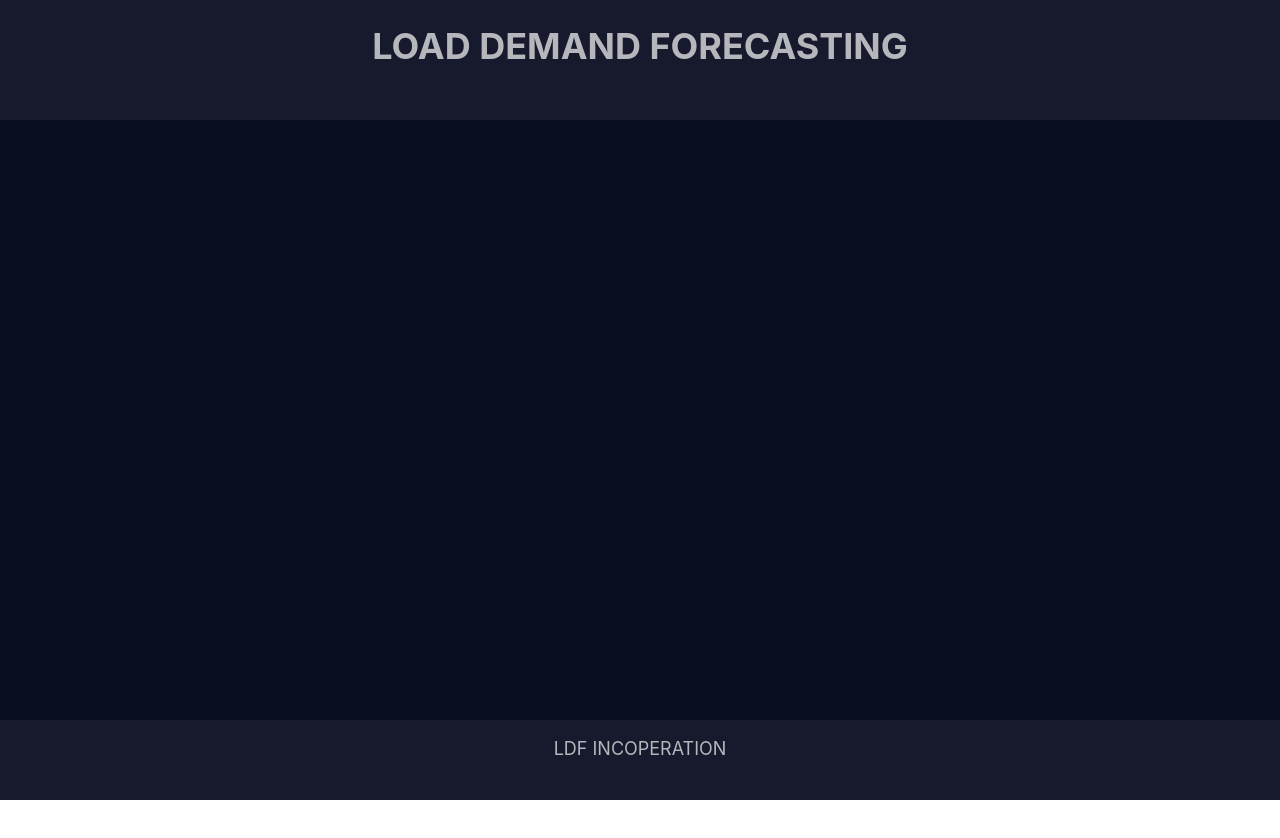
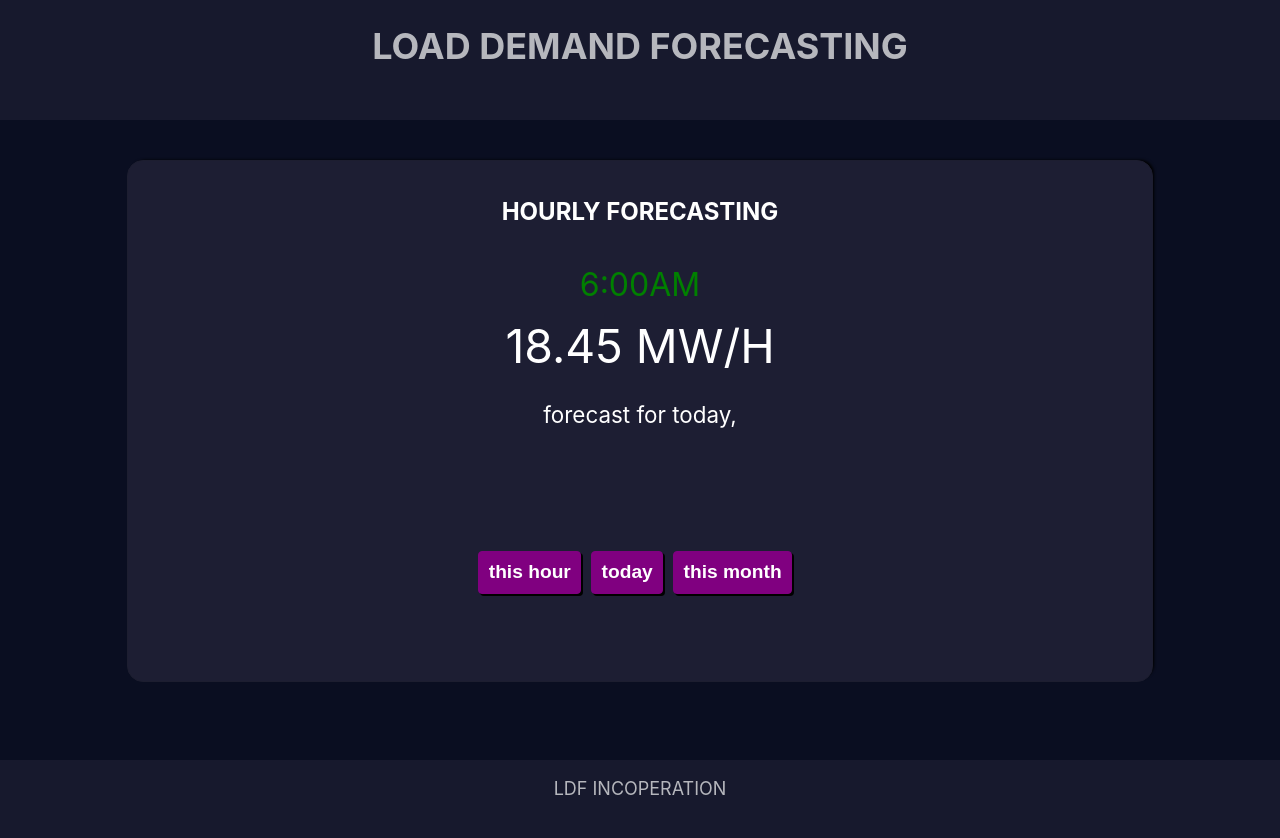
Before and after one commit to abdulmalikgh/electrical-load-forecasting, a React (Create React App) app: page / in a window 1280 px wide. Before the commit the page ends 800 px from the top, so only its background shows below. Built offline with nearby package versions, Linux system fonts and the light colour scheme.

Commit message:
Load component

```diff
--- a/src/App.css
+++ b/src/App.css
@@ -22,3 +22,64 @@
 .App-main{
   height:75vh;
 }
+/* --- Hourly load forecasting -------*/
+.load-forecasting{
+  height:65vh;
+  width:80vw;
+  background-color:#1D1E33;
+  display:flex;
+  flex-direction: column;
+  margin-right: auto;
+  margin-left: auto;
+  margin-top:5vh;
+  border: 1px solid rgb(29, 30, 48);
+  border-radius:1em;
+  box-shadow: 3px -2px 3px -2px black;
+}
+/*----- forecasting header ------*/
+.forecasting-header{
+  height:calc(20% - 1em);
+  padding-top:1em;
+}
+.forecasting-header h2{
+  color:white;
+  text-transform: uppercase;
+  font-size: 1.5em;
+}
+/*---- forecasting forecast----*/
+.forecasting-forecast{
+  height:50%;
+}
+.time {
+  color:green;
+  font-size: 2em;
+  padding:0px;
+  margin:0px;
+}
+.actual-load-forecasted{
+  color:white;
+  font-size:2.9em;
+  margin: .2em;
+  padding:.1em;
+}
+.description{
+  color:white;
+  font-size:1.4em;
+}
+/* ----- forecasting-type -----*/
+.forecasting-type{
+height: 20%;
+padding-top:1em;
+}
+.forecasting-type button{
+  background-color: purple;
+  color:white;
+  font-size: 1.2em;
+  font-weight: bolder;
+  padding:.5em;
+  margin: .5em .5em .5em 0;
+  border:1px solid purple;
+  box-shadow: 2px 2px black;
+  -webkit-box-shadow:2px 2px black;
+  border-radius:4px;
+}
--- a/src/App.js
+++ b/src/App.js
@@ -2,6 +2,7 @@ import React, { Component } from 'react';
 import './App.css';
 import Header from './Header';
 import Footer from './Footer';
+import ShortTerm from './loadComponent/ShortTerm'
 
 class App extends Component{
   render() {
@@ -11,7 +12,7 @@ class App extends Component{
          <Header />
         </header>
         <main className='App-main'>
-
+         <ShortTerm />
         </main>
         <footer className='App-footer'>
           <Footer />
--- /dev/null
+++ b/src/loadComponent/ShortTerm.js
@@ -0,0 +1,24 @@
+import React, { Component } from 'react';
+class ShortTerm extends Component {
+    render(){
+      return (
+          <div className='load-forecasting'>
+           <div className='forecasting-header'>
+              <h2>hourly forecasting</h2>
+           </div>
+           <div className='forecasting-forecast'>
+             <p className='time'>6:00AM</p>
+             <p className='actual-load-forecasted'>18.45 MW/H </p>
+             <p className='description'>forecast for today,</p>
+           </div>
+           <div className='forecasting-type'>
+               <button className='hourly'>this hour</button>
+               <button className='daily'>today</button>
+               <button className='monthly'>this month</button>
+           </div>
+          </div>
+      )
+    }
+}
+
+export default ShortTerm;
```
Also changed, not shown: src/short-term/ShortTerm.js (deleted).
